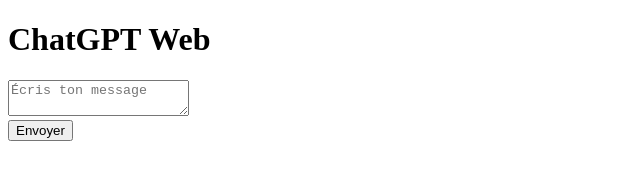
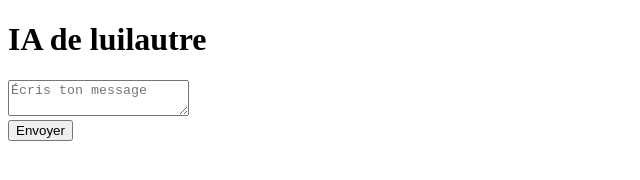
Before and after one commit to luilautre/IA, a website: page public/index.html in a window 1280 px wide. Shown: the whole page, without its empty margins (0-640 px from the left). Drawn offline with Linux system fonts and the light colour scheme.

Commit message:
Update title and heading in index.html

```diff
--- a/public/index.html
+++ b/public/index.html
@@ -2,10 +2,10 @@
 <html lang="fr">
 <head>
 <meta charset="UTF-8">
-<title>ChatGPT sur mon site</title>
+<title>IA de luilautre</title>
 </head>
 <body>
-<h1>ChatGPT Web</h1>
+<h1>IA de luilautre</h1>
 <textarea id="message" placeholder="Écris ton message"></textarea><br>
 <button id="send">Envoyer</button>
 <div id="reply"></div>
```
